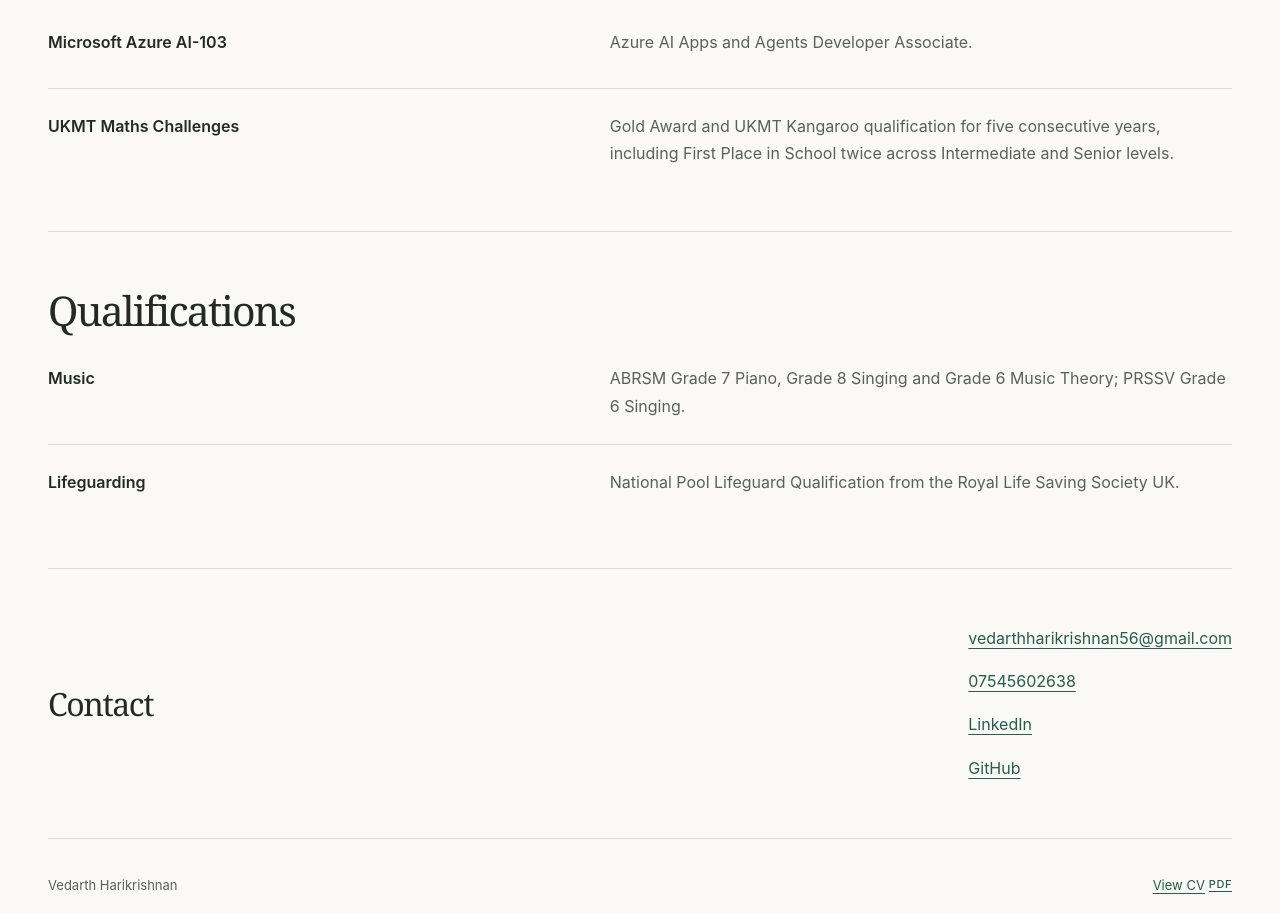
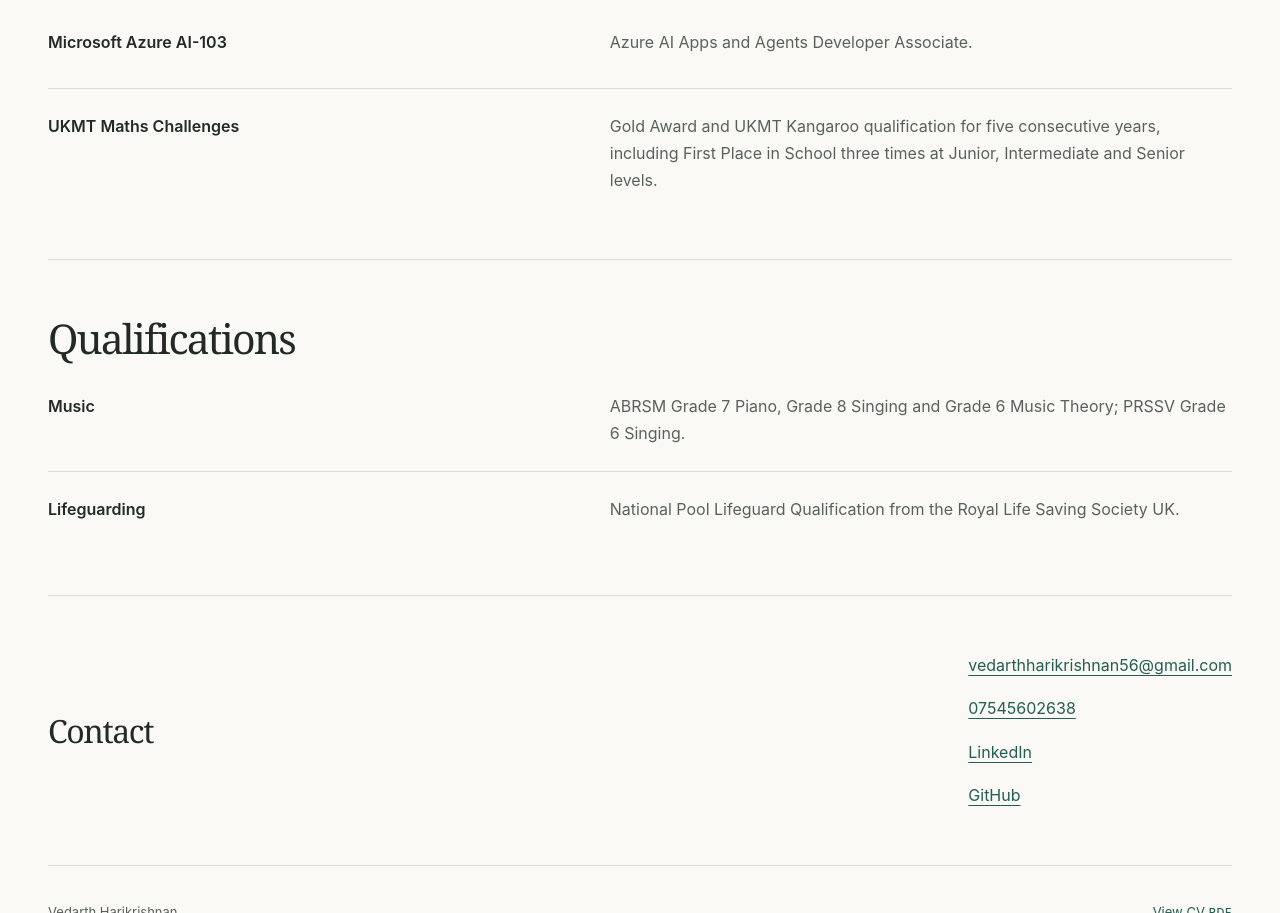
Before and after one commit to DarthV22/webprofile, a plain HTML site: page portfolio/education.html in a window 1280 px wide. Shown: the part 1412-2325 px from the top of the page. Drawn offline with Linux system fonts and the light colour scheme.

Commit message:
Update CV and portfolio award details

```diff
--- a/portfolio/education.html
+++ b/portfolio/education.html
@@ -42,7 +42,7 @@
     </section>
     <section class="section" aria-labelledby="awards-title">
       <div class="section-heading"><div><h2 id="awards-title">Awards and certifications</h2></div></div>
-      <dl class="qualifications"><div><dt>Microsoft Azure AI-103</dt><dd>Azure AI Apps and Agents Developer Associate.</dd></div><div><dt>UKMT Maths Challenges</dt><dd>Gold Award and UKMT Kangaroo qualification for five consecutive years, including First Place in School twice across Intermediate and Senior levels.</dd></div></dl>
+      <dl class="qualifications"><div><dt>Microsoft Azure AI-103</dt><dd>Azure AI Apps and Agents Developer Associate.</dd></div><div><dt>UKMT Maths Challenges</dt><dd>Gold Award and UKMT Kangaroo qualification for five consecutive years, including First Place in School three times at Junior, Intermediate and Senior levels.</dd></div></dl>
     </section>
     <section class="section" aria-labelledby="qualifications-title">
       <div class="section-heading"><div><h2 id="qualifications-title">Qualifications</h2></div></div>
```
Also changed, not shown: portfolio/assets/cv/cvlatex.txt, 2 other files.
